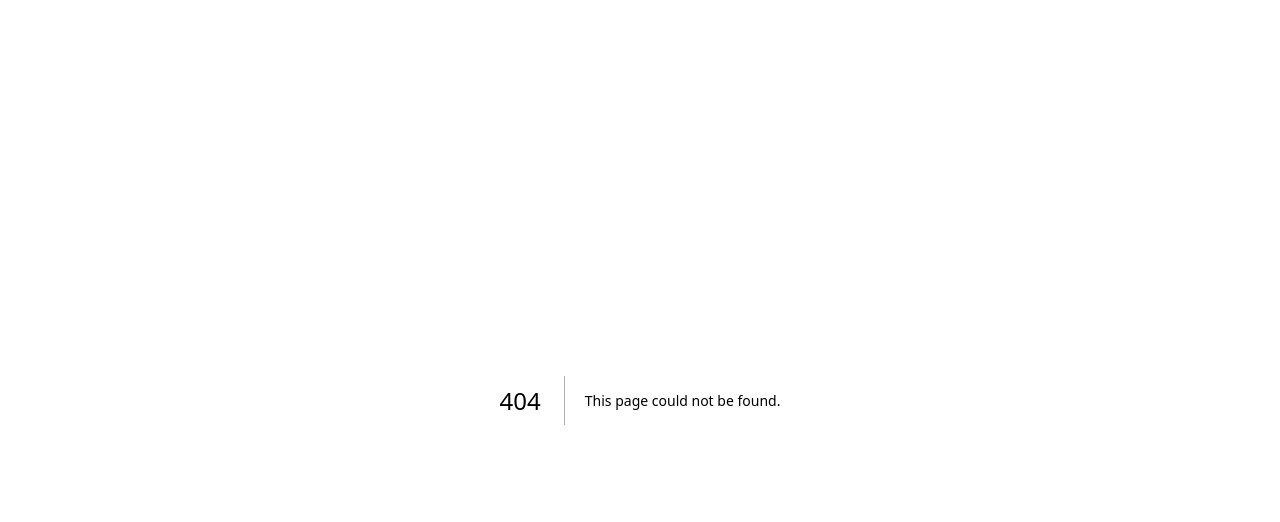
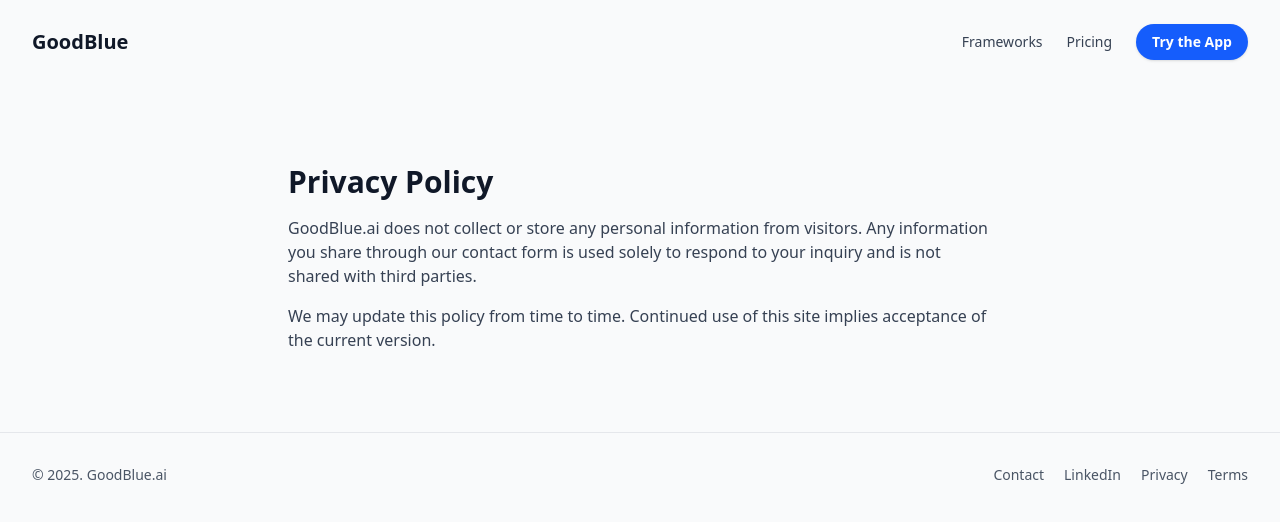
Before and after one commit to goodblue71-Strat/goodblue-web, a Next.js app: page /Privacy in a window 1280 px wide. Before the commit this address had no page. Shown: the top 522 px of the page. Built offline with nearby package versions, Linux system fonts and the light colour scheme.

Commit message:
Create page.tsx
added privacy statement

```diff
--- /dev/null
+++ b/app/Privacy/page.tsx
@@ -0,0 +1,29 @@
+import Navbar from "@/components/Navbar";
+import Footer from "@/components/Footer";
+import Section from "@/components/Section";
+
+export const metadata = {
+  title: "Privacy Policy — GoodBlue",
+  description: "GoodBlue.ai Privacy Policy",
+};
+
+export default function PrivacyPage() {
+  return (
+    <>
+      <Navbar />
+      <Section narrow>
+        <h1 className="text-3xl font-bold mb-4">Privacy Policy</h1>
+        <p className="text-gray-700 mb-4">
+          GoodBlue.ai does not collect or store any personal information from visitors.
+          Any information you share through our contact form is used solely to respond
+          to your inquiry and is not shared with third parties.
+        </p>
+        <p className="text-gray-700">
+          We may update this policy from time to time. Continued use of this site
+          implies acceptance of the current version.
+        </p>
+      </Section>
+      <Footer />
+    </>
+  );
+}
```
